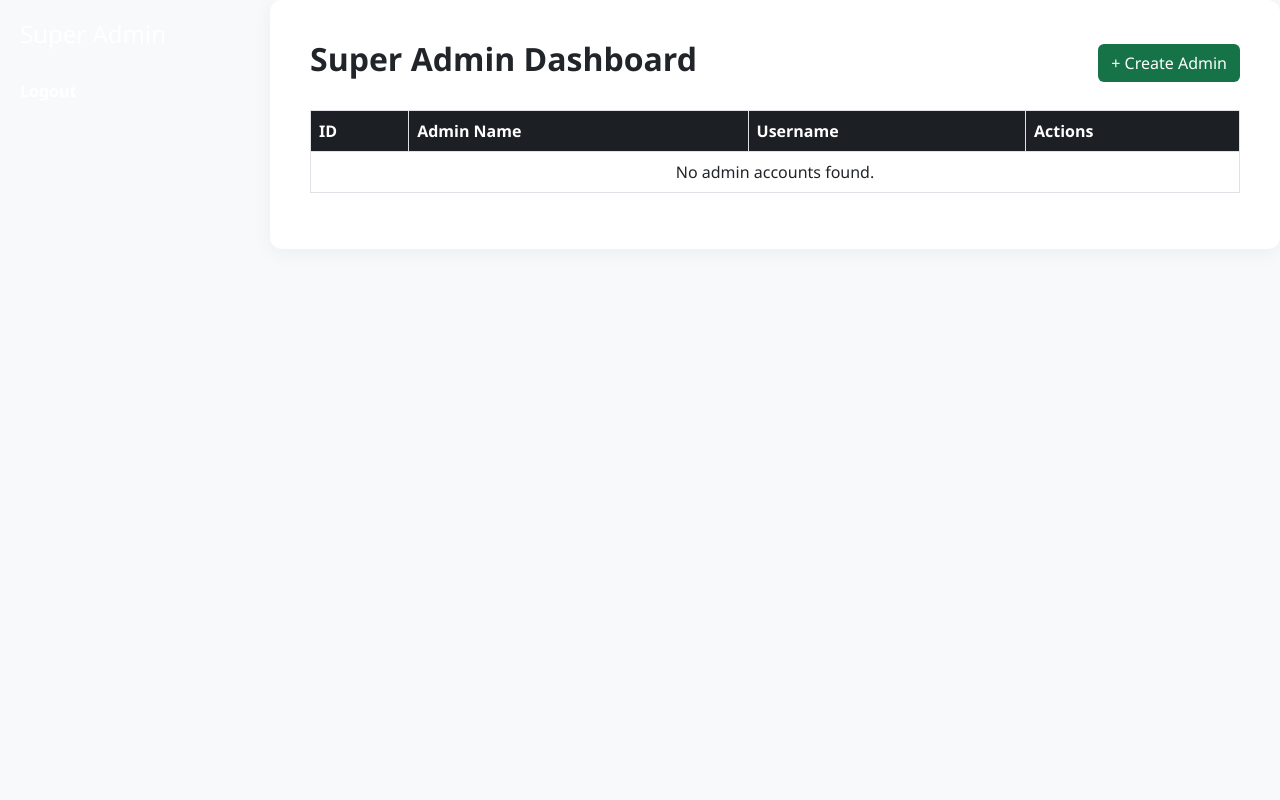
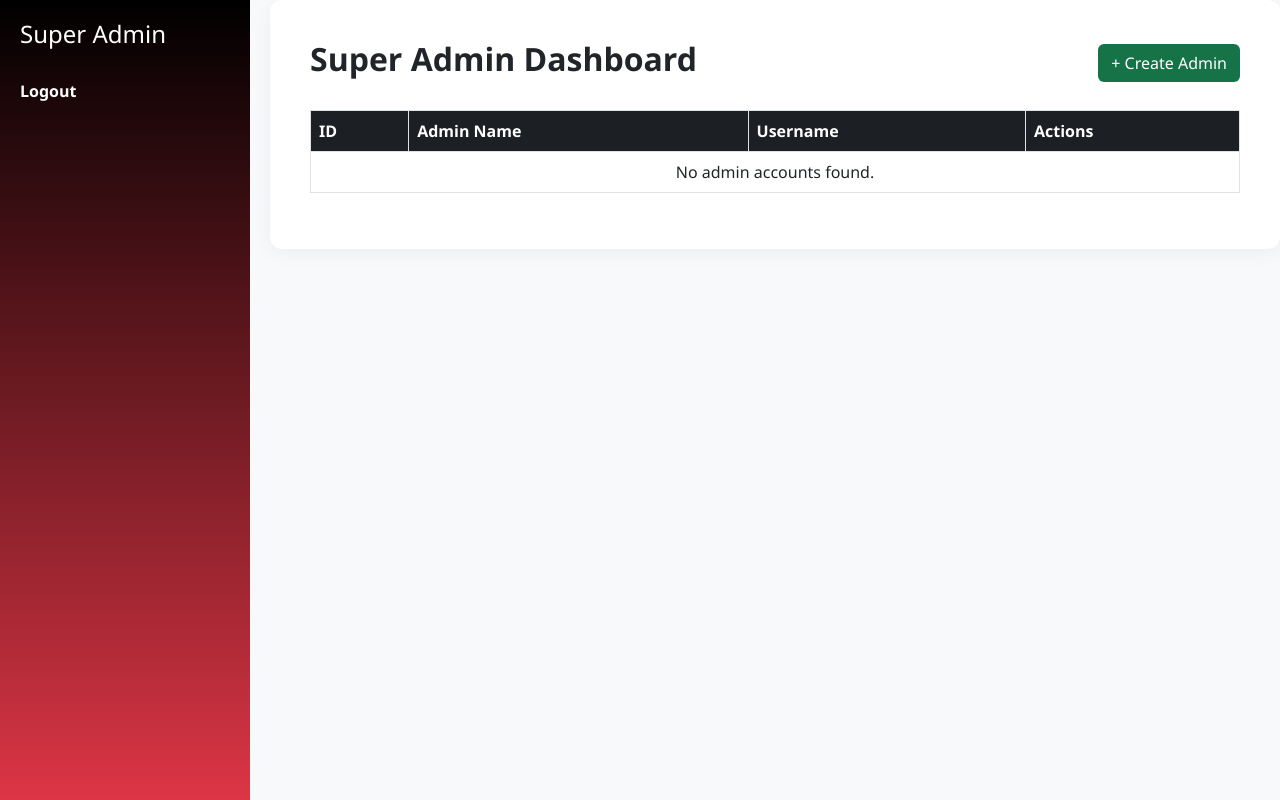
Before and after one commit to ChandlerVictorino/formula1carrental, a CodeIgniter app: the page made by application/views/superadmin/dashboard.php in a window 1280 px wide. Run offline with CodeIgniter, Linux system fonts and the light colour scheme.

Commit message:
Update dashboard.php

```diff
--- a/application/views/superadmin/dashboard.php
+++ b/application/views/superadmin/dashboard.php
@@ -19,7 +19,7 @@
             position: fixed;
             top: 0;
             left: 0;
-            background-color: background: linear-gradient(to bottom, #000000, #dc3545);
+            background: linear-gradient(to bottom, #000000, #dc3545);
             color: white;
             padding: 20px;
         }
```
